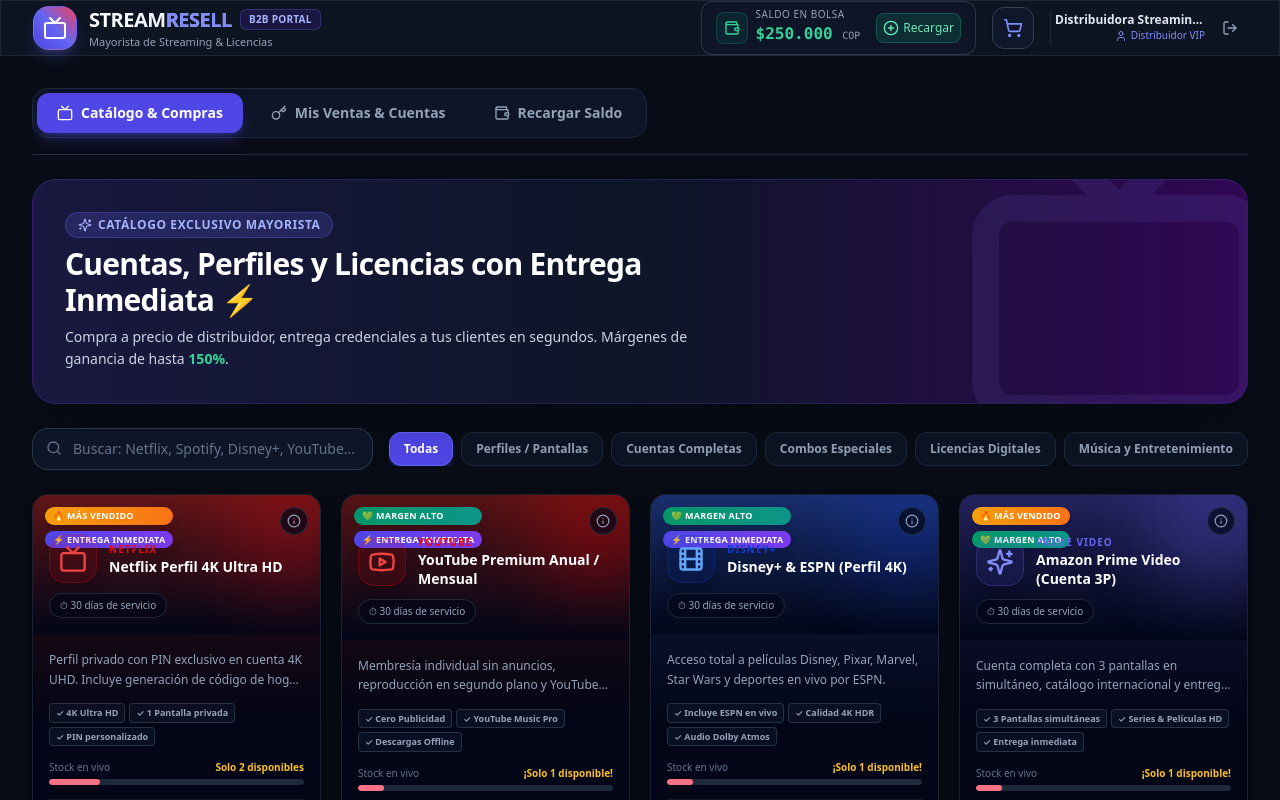
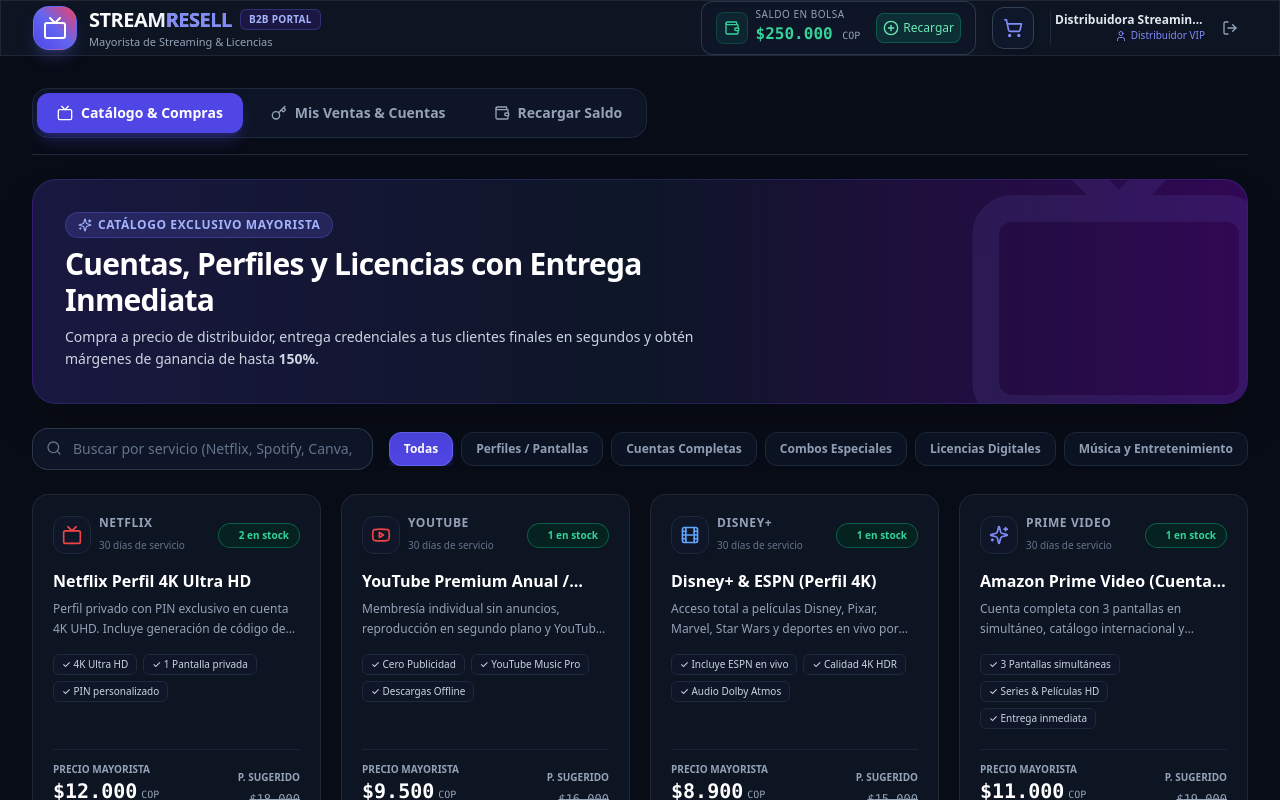
Before and after one commit to OMARSTPEREZ/appstreaming, a Next.js app: page / in a window 1280 px wide. Both pictures are taken after a click on the button "Ingresar como Distribuidor VIP". Shown: the top 800 px of the page. Built offline with nearby package versions, Linux system fonts and the light colour scheme.

Commit message:
fix(catalog): restaurar tarjetas originales, badge stock parpadeante, boton Detalle limpio

```diff
--- a/src/components/seller/CatalogTab.tsx
+++ b/src/components/seller/CatalogTab.tsx
@@ -12,14 +12,11 @@
   Youtube,
   Music,
   Laptop,
+  ShieldCheck,
   TrendingUp,
+  SlidersHorizontal,
   PackageCheck,
-  Info,
-  Zap,
-  Award,
-  BadgePercent,
-  Star,
-  ChevronRight
+  Info
 } from 'lucide-react';
 import { Product, ProductCategory } from '@/lib/types';
 import { ProductDetailModal } from './ProductDetailModal';
@@ -39,144 +36,6 @@
   'Música y Entretenimiento',
 ];
 
-// ── Brand visual config ──────────────────────────────────────────────────────
-const BRAND_CONFIG: Record<string, {
-  cardGradient: string;
-  glowColor: string;
-  accentColor: string;
-  badgeColor: string;
-  topGradient: string;
-  neonShadow: string;
-}> = {
-  netflix: {
-    cardGradient: 'from-red-950/70 via-slate-950 to-slate-950',
-    glowColor: 'rgba(229,9,20,0.25)',
-    accentColor: '#E50914',
-    badgeColor: 'bg-red-600',
-    topGradient: 'from-red-900/60 to-slate-950',
-    neonShadow: '0 0 30px rgba(229,9,20,0.25)',
-  },
-  youtube: {
-    cardGradient: 'from-red-950/60 via-slate-950 to-slate-950',
-    glowColor: 'rgba(255,0,0,0.20)',
-    accentColor: '#FF0000',
-    badgeColor: 'bg-red-700',
-    topGradient: 'from-red-900/50 to-slate-950',
-    neonShadow: '0 0 30px rgba(255,0,0,0.2)',
-  },
-  'disney+': {
-    cardGradient: 'from-blue-950/70 via-slate-950 to-slate-950',
-    glowColor: 'rgba(17,60,207,0.30)',
-    accentColor: '#113CCF',
-    badgeColor: 'bg-blue-700',
-    topGradient: 'from-blue-900/60 to-slate-950',
-    neonShadow: '0 0 30px rgba(17,60,207,0.25)',
-  },
-  spotify: {
-    cardGradient: 'from-emerald-950/70 via-slate-950 to-slate-950',
-    glowColor: 'rgba(29,185,84,0.25)',
-    accentColor: '#1DB954',
-    badgeColor: 'bg-emerald-600',
-    topGradient: 'from-emerald-900/50 to-slate-950',
-    neonShadow: '0 0 30px rgba(29,185,84,0.25)',
-  },
-  'amazon prime': {
-    cardGradient: 'from-cyan-950/70 via-slate-950 to-slate-950',
-    glowColor: 'rgba(0,168,225,0.25)',
-    accentColor: '#00A8E1',
-    badgeColor: 'bg-cyan-600',
-    topGradient: 'from-cyan-900/50 to-slate-950',
-    neonShadow: '0 0 30px rgba(0,168,225,0.25)',
-  },
-  max: {
-    cardGradient: 'from-purple-950/70 via-slate-950 to-slate-950',
-    glowColor: 'rgba(123,47,190,0.30)',
-    accentColor: '#7B2FBE',
-    badgeColor: 'bg-purple-600',
-    topGradient: 'from-purple-900/60 to-slate-950',
-    neonShadow: '0 0 30px rgba(123,47,190,0.28)',
-  },
-  canva: {
-    cardGradient: 'from-cyan-950/60 via-slate-950 to-slate-950',
-    glowColor: 'rgba(0,196,204,0.20)',
-    accentColor: '#00C4CC',
-    badgeColor: 'bg-cyan-500',
-    topGradient: 'from-cyan-900/50 to-slate-950',
-    neonShadow: '0 0 30px rgba(0,196,204,0.2)',
-  },
-  'combo b2b': {
-    cardGradient: 'from-amber-950/70 via-slate-950 to-slate-950',
-    glowColor: 'rgba(245,158,11,0.25)',
-    accentColor: '#F59E0B',
-    badgeColor: 'bg-amber-500',
-    topGradient: 'from-amber-900/60 to-slate-950',
-    neonShadow: '0 0 30px rgba(245,158,11,0.25)',
-  },
-};
-
-const DEFAULT_BRAND_CONFIG = {
-  cardGradient: 'from-indigo-950/70 via-slate-950 to-slate-950',
-  glowColor: 'rgba(99,102,241,0.25)',
-  accentColor: '#6366F1',
-  badgeColor: 'bg-indigo-600',
-  topGradient: 'from-indigo-900/50 to-slate-950',
-  neonShadow: '0 0 30px rgba(99,102,241,0.25)',
-};
-
-const getBrandConfig = (brand: string) =>
-  BRAND_CONFIG[brand.toLowerCase()] || DEFAULT_BRAND_CONFIG;
-
-const getBrandIcon = (brand: string, size = 'w-7 h-7') => {
-  switch (brand.toLowerCase()) {
-    case 'netflix': return <Tv className={`${size} text-red-500`} />;
-    case 'youtube': return <Youtube className={`${size} text-red-500`} />;
-    case 'disney+': return <Film className={`${size} text-blue-400`} />;
-    case 'spotify': return <Music className={`${size} text-emerald-400`} />;
-    case 'canva': return <Laptop className={`${size} text-cyan-400`} />;
-    case 'combo b2b': return <Flame className={`${size} text-amber-400`} />;
-    default: return <Sparkles className={`${size} text-indigo-400`} />;
-  }
-};
-
-// Auto-badge logic based on product data
-const getProductBadges = (prod: Product, stock: number, profitPercent: number) => {
-  const badges = [];
-
-  // Most sold (high suggested price = popular)
-  if (prod.suggested_price >= 18000) {
-    badges.push({ label: '🔥 MÁS VENDIDO', style: 'bg-gradient-to-r from-amber-500 to-orange-500 text-white' });
-  }
-  // High margin
-  if (profitPercent >= 60) {
-    badges.push({ label: '💚 MARGEN ALTO', style: 'bg-gradient-to-r from-emerald-600 to-teal-600 text-white' });
-  }
-  // Instant delivery
-  if (stock > 0) {
-    badges.push({ label: '⚡ ENTREGA INMEDIATA', style: 'bg-gradient-to-r from-indigo-600 to-violet-600 text-white' });
-  }
-  // Combo offer
-  if (prod.category === 'Combos Especiales') {
-    badges.push({ label: '🎁 COMBO OFERTA', style: 'bg-gradient-to-r from-rose-500 to-pink-600 text-white' });
-  }
-  return badges.slice(0, 2);
-};
-
-// Stock bar config
-const getStockBarColor = (stock: number) => {
-  if (stock === 0) return 'bg-rose-500';
-  if (stock <= 2) return 'bg-rose-400';
-  if (stock <= 5) return 'bg-amber-500';
-  return 'bg-emerald-500';
-};
-
-const getStockLabel = (stock: number) => {
-  if (stock === 0) return { text: 'Sin Stock', color: 'text-rose-400' };
-  if (stock === 1) return { text: '¡Solo 1 disponible!', color: 'text-amber-400' };
-  if (stock <= 3) return { text: `Solo ${stock} disponibles`, color: 'text-amber-400' };
-  return { text: `${stock} disponibles`, color: 'text-emerald-400' };
-};
-
-// ── Component ────────────────────────────────────────────────────────────────
 export const CatalogTab: React.FC<CatalogTabProps> = ({
   products,
   inventoryCounts,
@@ -199,24 +58,42 @@
   const handleAddWithFeedback = (product: Product) => {
     onAddToCart(product);
     setAddedAnimationId(product.id);
-    setTimeout(() => setAddedAnimationId(null), 1300);
+    setTimeout(() => setAddedAnimationId(null), 1200);
+  };
+
+  const getBrandIcon = (brand: string) => {
+    switch (brand.toLowerCase()) {
+      case 'netflix':
+        return <Tv className="w-5 h-5 text-red-500" />;
+      case 'youtube':
+        return <Youtube className="w-5 h-5 text-red-500" />;
+      case 'disney+':
+        return <Film className="w-5 h-5 text-blue-400" />;
+      case 'spotify':
+        return <Music className="w-5 h-5 text-emerald-400" />;
+      case 'canva':
+        return <Laptop className="w-5 h-5 text-cyan-400" />;
+      case 'combo b2b':
+        return <Flame className="w-5 h-5 text-amber-400" />;
+      default:
+        return <Sparkles className="w-5 h-5 text-indigo-400" />;
+    }
   };
 
   return (
     <div className="space-y-6">
 
-      {/* ── Hero Banner ─────────────────────────────────────────────────── */}
+      {/* Banner Superior */}
       <div className="relative overflow-hidden rounded-3xl p-6 sm:p-8 bg-gradient-to-r from-indigo-950/80 via-slate-900/90 to-purple-950/80 border border-indigo-500/20 shadow-2xl">
         <div className="relative z-10 max-w-2xl space-y-2">
           <span className="inline-flex items-center gap-1.5 px-3 py-1 rounded-full bg-indigo-500/20 text-indigo-300 text-xs font-bold uppercase tracking-wider border border-indigo-500/30">
             <Sparkles className="w-3.5 h-3.5" /> Catálogo Exclusivo Mayorista
           </span>
           <h2 className="text-2xl sm:text-3xl font-extrabold text-white tracking-tight">
-            Cuentas, Perfiles y Licencias con Entrega Inmediata ⚡
+            Cuentas, Perfiles y Licencias con Entrega Inmediata
           </h2>
           <p className="text-sm text-slate-300 leading-relaxed">
-            Compra a precio de distribuidor, entrega credenciales a tus clientes en segundos.
-            Márgenes de ganancia de hasta <strong className="text-emerald-400">150%</strong>.
+            Compra a precio de distribuidor, entrega credenciales a tus clientes finales en segundos y obtén márgenes de ganancia de hasta <strong>150%</strong>.
           </p>
         </div>
         <div className="absolute right-0 bottom-0 translate-x-8 translate-y-8 opacity-10 pointer-events-none">
@@ -224,13 +101,14 @@
         </div>
       </div>
 
-      {/* ── Search & Filters ─────────────────────────────────────────────── */}
+      {/* Barra de Búsqueda y Filtros */}
       <div className="flex flex-col md:flex-row items-stretch md:items-center justify-between gap-4">
+
         <div className="relative flex-1 max-w-md">
           <Search className="absolute left-3.5 top-3 w-4 h-4 text-slate-500" />
           <input
             type="text"
-            placeholder="Buscar: Netflix, Spotify, Disney+, YouTube..."
+            placeholder="Buscar por servicio (Netflix, Spotify, Canva, YouTube)..."
             value={searchQuery}
             onChange={(e) => setSearchQuery(e.target.value)}
             className="w-full pl-10 pr-4 py-2.5 rounded-2xl bg-slate-900/90 border border-slate-700/80 text-slate-200 text-sm placeholder-slate-500 focus:outline-none focus:border-indigo-500 focus:ring-1 focus:ring-indigo-500 transition shadow-inner"
@@ -254,206 +132,151 @@
         </div>
       </div>
 
-      {/* ── Product Grid ─────────────────────────────────────────────────── */}
-      <div className="grid grid-cols-1 sm:grid-cols-2 lg:grid-cols-3 xl:grid-cols-4 gap-5">
+      {/* Grid de Productos */}
+      <div className="grid grid-cols-1 md:grid-cols-2 lg:grid-cols-3 xl:grid-cols-4 gap-5">
         {filteredProducts.map((prod) => {
           const stock = inventoryCounts[prod.id] || 0;
           const isAdded = addedAnimationId === prod.id;
           const estimatedProfit = prod.suggested_price - prod.reseller_price;
           const profitPercent = Math.round((estimatedProfit / prod.reseller_price) * 100);
-          const cfg = getBrandConfig(prod.brand);
-          const badges = getProductBadges(prod, stock, profitPercent);
-          const stockLabel = getStockLabel(stock);
-          const stockBarColor = getStockBarColor(stock);
-          const stockBarWidth = Math.min(100, Math.max(stock > 0 ? 8 : 0, Math.round((stock / 10) * 100)));
 
           return (
             <div
               key={prod.id}
-              className={`relative flex flex-col rounded-2xl overflow-hidden border border-slate-800/80 bg-gradient-to-b ${cfg.cardGradient} group transition-all duration-300 hover:-translate-y-1`}
-              style={{
-                boxShadow: `0 2px 16px rgba(0,0,0,0.4)`,
-                '--hover-shadow': cfg.neonShadow,
-              } as React.CSSProperties}
-              onMouseEnter={(e) => {
-                (e.currentTarget as HTMLDivElement).style.boxShadow = cfg.neonShadow + ', 0 4px 24px rgba(0,0,0,0.5)';
-              }}
-              onMouseLeave={(e) => {
-                (e.currentTarget as HTMLDivElement).style.boxShadow = '0 2px 16px rgba(0,0,0,0.4)';
-              }}
+              className="glass-panel glass-panel-hover rounded-2xl p-5 flex flex-col justify-between border border-slate-800 transition-all duration-200 relative group"
             >
-              {/* ── Floating Badges ── */}
-              {badges.length > 0 && (
-                <div className="absolute top-3 left-3 z-10 flex flex-col gap-1.5">
-                  {badges.map((badge, idx) => (
-                    <span
-                      key={idx}
-                      className={`${badge.style} text-[9px] font-extrabold px-2 py-0.5 rounded-full tracking-wide shadow-lg`}
-                    >
-                      {badge.label}
-                    </span>
-                  ))}
-                </div>
-              )}
-
-              {/* ── Info button ── */}
-              <button
-                onClick={() => setDetailProduct(prod)}
-                className="absolute top-3 right-3 z-10 w-7 h-7 rounded-full bg-slate-950/70 hover:bg-slate-800 border border-slate-700/60 text-slate-400 hover:text-white flex items-center justify-center transition"
-                title="Ver ficha técnica completa"
-              >
-                <Info className="w-3.5 h-3.5" />
-              </button>
-
-              {/* ── Brand Banner Header ── */}
-              <div className={`relative p-4 pt-10 bg-gradient-to-b ${cfg.topGradient} overflow-hidden`}>
-                {/* Decorative glow circle */}
-                <div
-                  className="absolute -right-8 -top-8 w-32 h-32 rounded-full opacity-30 blur-2xl pointer-events-none"
-                  style={{ backgroundColor: cfg.accentColor }}
-                />
-
-                <div className="relative z-10 flex items-center gap-3">
-                  <div
-                    className="w-12 h-12 rounded-2xl flex items-center justify-center shadow-lg border flex-shrink-0"
-                    style={{
-                      backgroundColor: cfg.accentColor + '18',
-                      borderColor: cfg.accentColor + '45',
-                    }}
-                  >
+              <div>
+                {/* Brand Header & Stock Badge */}
+                <div className="flex items-center justify-between mb-3.5">
+                  <div className="flex items-center gap-2">
+                    <div className="p-2 rounded-xl bg-slate-900/90 border border-slate-800 shadow-sm">
                       {getBrandIcon(prod.brand)}
                     </div>
                     <div>
-                    <span
-                      className="text-[10px] font-extrabold uppercase tracking-widest block"
-                      style={{ color: cfg.accentColor }}
-                    >
+                      <span className="text-xs font-bold text-slate-400 block tracking-wider uppercase">
                         {prod.brand}
                       </span>
-                    <h3 className="text-sm font-bold text-white leading-snug line-clamp-2 group-hover:text-white transition">
-                      {prod.name}
-                    </h3>
+                      <span className="text-[10px] text-slate-500">
+                        {prod.duration_days} días de servicio
+                      </span>
                     </div>
                   </div>
 
-                {/* Duration badge */}
-                <span className="relative z-10 inline-flex items-center gap-1 mt-2.5 text-[10px] text-slate-400 bg-slate-950/60 px-2.5 py-1 rounded-full border border-slate-800">
-                  ⏱ {prod.duration_days} días de servicio
+                  {/* Stock badge parpadeante — original */}
+                  <span
+                    className={`px-2.5 py-1 rounded-full text-[10px] font-bold border flex items-center gap-1 ${
+                      stock > 0
+                        ? 'bg-emerald-950/60 border-emerald-500/40 text-emerald-400'
+                        : 'bg-rose-950/60 border-rose-500/40 text-rose-400'
+                    }`}
+                  >
+                    <span
+                      className={`w-1.5 h-1.5 rounded-full ${
+                        stock > 0 ? 'bg-emerald-400 animate-ping' : 'bg-rose-400'
+                      }`}
+                    />
+                    {stock > 0 ? `${stock} en stock` : 'Agotado'}
                   </span>
                 </div>
 
-              {/* ── Card Body ── */}
-              <div className="flex-1 flex flex-col p-4 space-y-3.5">
-
-                {/* Description */}
-                <p className="text-xs text-slate-400 line-clamp-2 leading-relaxed">
+                {/* Product Title & Description */}
+                <h3 className="font-bold text-base text-white group-hover:text-indigo-300 transition line-clamp-1 mb-1.5">
+                  {prod.name}
+                </h3>
+                <p className="text-xs text-slate-400 line-clamp-2 mb-4 leading-relaxed">
                   {prod.description}
                 </p>
 
-                {/* Feature pills */}
-                <div className="flex flex-wrap gap-1">
+                {/* Features Badges */}
+                <div className="flex flex-wrap gap-1.5 mb-5">
                   {prod.features.slice(0, 3).map((feat, idx) => (
                     <span
                       key={idx}
-                      className="px-1.5 py-0.5 rounded text-[9px] font-semibold border border-slate-700/70 text-slate-400 bg-slate-900/60"
+                      className="px-2 py-0.5 rounded-md bg-slate-900/80 border border-slate-800 text-[10px] font-medium text-slate-300"
                     >
                       ✓ {feat}
                     </span>
                   ))}
                 </div>
-
-                {/* ── Live Stock Bar ── */}
-                <div className="space-y-1">
-                  <div className="flex justify-between items-center text-[10px]">
-                    <span className="text-slate-500 font-medium">Stock en vivo</span>
-                    <span className={`font-bold ${stockLabel.color}`}>{stockLabel.text}</span>
-                  </div>
-                  <div className="w-full h-1.5 bg-slate-800 rounded-full overflow-hidden">
-                    <div
-                      className={`h-full ${stockBarColor} rounded-full transition-all duration-700 ${stock > 0 ? 'animate-none' : ''}`}
-                      style={{ width: `${stockBarWidth}%` }}
-                    />
-                  </div>
               </div>
 
-                {/* ── Pricing ── */}
-                <div className="pt-2 border-t border-slate-800/60 space-y-2.5">
+              {/* Price & Buttons */}
+              <div className="space-y-3.5 pt-3 border-t border-slate-800/80">
+
+                {/* Pricing row */}
                 <div className="flex items-end justify-between">
                   <div>
-                      <span className="text-[9px] uppercase font-bold text-slate-500 block">Precio Mayorista</span>
+                    <span className="text-[10px] uppercase font-bold text-slate-400 block">
+                      Precio Mayorista
+                    </span>
                     <span className="text-xl font-mono font-extrabold text-white">
                       ${prod.reseller_price.toLocaleString('es-CO')}
                       <span className="text-[10px] font-normal text-slate-400 ml-1">COP</span>
                     </span>
                   </div>
+
                   <div className="text-right">
-                      <span className="text-[9px] uppercase font-bold text-slate-500 block">Sugerido</span>
-                      <span className="text-xs font-mono text-slate-500 line-through">
+                    <span className="text-[10px] uppercase font-bold text-slate-400 block">
+                      P. Sugerido
+                    </span>
+                    <span className="text-xs font-mono font-medium text-slate-400 line-through">
                       ${prod.suggested_price.toLocaleString('es-CO')}
                     </span>
                   </div>
                 </div>
 
-                  {/* Profit indicator */}
-                  <div
-                    className="flex items-center justify-between px-2.5 py-1.5 rounded-xl text-[10px] border"
-                    style={{
-                      backgroundColor: cfg.accentColor + '10',
-                      borderColor: cfg.accentColor + '30',
-                    }}
-                  >
-                    <span className="text-slate-400 flex items-center gap-1">
-                      <TrendingUp className="w-3 h-3 text-emerald-400" /> Tu margen:
+                {/* Margen de ganancia */}
+                <div className="p-2 rounded-xl bg-indigo-950/30 border border-indigo-500/20 flex items-center justify-between text-[11px]">
+                  <span className="text-indigo-300 font-medium flex items-center gap-1">
+                    <TrendingUp className="w-3.5 h-3.5 text-emerald-400" /> Margen Revendedor:
                   </span>
                   <span className="font-mono font-bold text-emerald-400">
                     +${estimatedProfit.toLocaleString('es-CO')} ({profitPercent}%)
                   </span>
                 </div>
 
-                  {/* ── Action Buttons ── */}
-                  <div className="flex gap-2 pt-0.5">
+                {/* Action buttons — Ver Detalle + Agregar al Carrito */}
+                <div className="flex gap-2">
                   <button
                     onClick={() => setDetailProduct(prod)}
-                      className="flex-1 py-2 rounded-xl text-[11px] font-semibold border border-slate-700 text-slate-300 hover:text-white hover:border-slate-600 bg-slate-900/60 hover:bg-slate-800 transition flex items-center justify-center gap-1"
+                    className="flex-1 py-2.5 px-3 rounded-xl font-semibold text-xs border border-slate-700 text-slate-300 hover:text-white hover:border-slate-600 bg-slate-900/60 hover:bg-slate-800 transition flex items-center justify-center gap-1.5"
+                    title="Ver ficha técnica completa"
                   >
                     <Info className="w-3.5 h-3.5" />
-                      Ver Detalle
+                    Detalle
                   </button>
 
                   <button
                     onClick={() => handleAddWithFeedback(prod)}
                     disabled={stock === 0}
-                      className={`flex-[2] py-2 rounded-xl font-bold text-[11px] flex items-center justify-center gap-1.5 transition shadow-md ${
+                    className={`flex-[2] py-2.5 px-4 rounded-xl font-bold text-xs flex items-center justify-center gap-2 transition shadow-md ${
                       stock === 0
                         ? 'bg-slate-900 text-slate-600 border border-slate-800 cursor-not-allowed'
                         : isAdded
                         ? 'bg-emerald-600 text-white'
-                          : 'text-white active:scale-95'
+                        : 'bg-indigo-600 hover:bg-indigo-500 text-white shadow-indigo-600/25 active:scale-95'
                     }`}
-                      style={
-                        stock > 0 && !isAdded
-                          ? {
-                              background: `linear-gradient(135deg, ${cfg.accentColor}cc, ${cfg.accentColor}99)`,
-                              boxShadow: `0 4px 14px ${cfg.accentColor}40`,
-                            }
-                          : {}
-                      }
                   >
                     {isAdded ? (
-                        <><Check className="w-3.5 h-3.5" /> ¡Agregado!</>
+                      <>
+                        <Check className="w-4 h-4 text-white" />
+                        ¡Agregado!
+                      </>
                     ) : (
-                        <><ShoppingCart className="w-3.5 h-3.5" /> {stock === 0 ? 'Agotado' : 'Al Carrito'}</>
+                      <>
+                        <ShoppingCart className="w-4 h-4" />
+                        {stock === 0 ? 'Sin Stock' : 'Al Carrito'}
+                      </>
                     )}
                   </button>
                 </div>
-                </div>
+
               </div>
             </div>
           );
         })}
       </div>
 
-      {/* Empty state */}
       {filteredProducts.length === 0 && (
         <div className="text-center py-16 text-slate-500 space-y-2">
           <PackageCheck className="w-12 h-12 mx-auto text-slate-700" />
@@ -462,16 +285,14 @@
         </div>
       )}
 
-      {/* ── Product Detail Modal / Bottom Sheet ── */}
+      {/* Modal de detalle de producto */}
       {detailProduct && (
         <ProductDetailModal
           product={detailProduct}
           stock={inventoryCounts[detailProduct.id] || 0}
           isAdded={addedAnimationId === detailProduct.id}
           onClose={() => setDetailProduct(null)}
-          onAddToCart={(p) => {
-            handleAddWithFeedback(p);
-          }}
+          onAddToCart={(p) => handleAddWithFeedback(p)}
         />
       )}
     </div>
```
Lines whose indentation alone changed are shown as unchanged.
